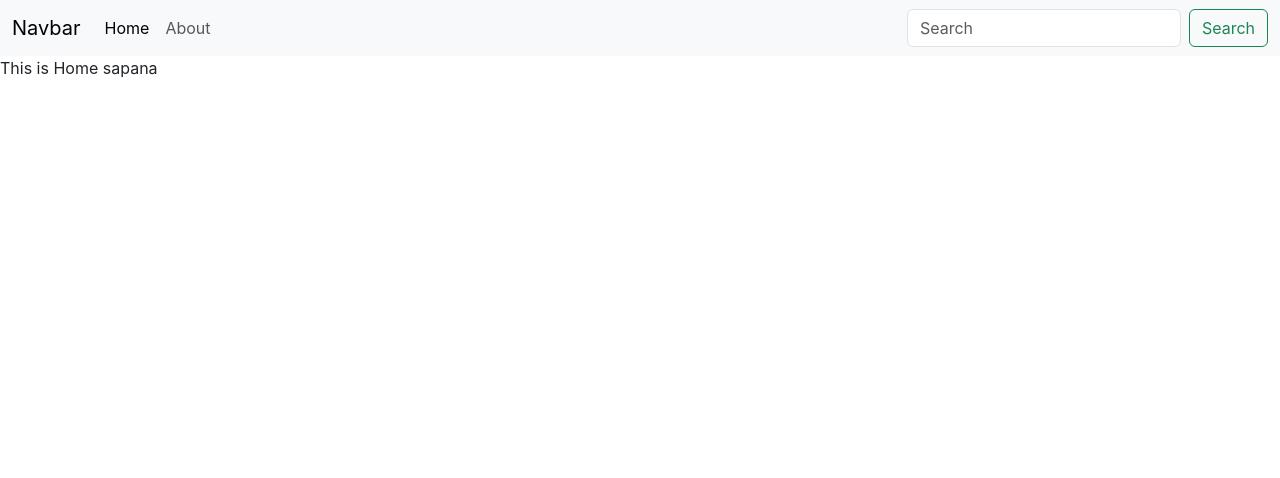
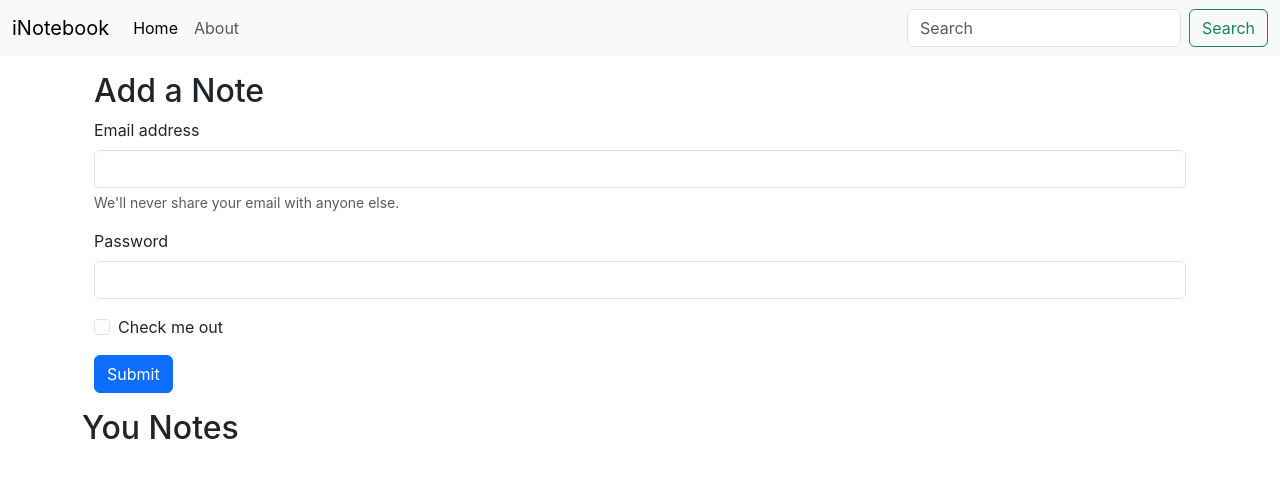
Before and after one commit to SapanSidhwani/iNotebook, a React (Create React App) app: page / in a window 1280 px wide. Shown: the top 478 px of the page. Built offline with nearby package versions, Linux system fonts and the light colour scheme.

Commit message:
v-60 useLocation in Navbar

```diff
--- a/src/App.js
+++ b/src/App.js
@@ -12,10 +12,10 @@
 function RootLayout() {
   return (
     <>
-      {/* <noteState> */}
       <Navbar />
-      <Outlet />
-      {/* </noteState> */}
+      <div className="container">
+        <Outlet />
+      </div>
     </>
   );
 }
--- a/src/components/About.js
+++ b/src/components/About.js
@@ -1,16 +1,12 @@
 // rafc
-import React, { useContext, useEffect } from 'react';
-import NoteContext from '../context/notes/NoteContext';
+import React from 'react';
+// import { useContext, useEffect } from 'react';
+// import NoteContext from '../context/notes/NoteContext';
 
 const About = () => {
-    const a = useContext(NoteContext);
-    useEffect(() => {
-        a.update();
-        // eslint-disable-next-line
-    }, []);
     return (
         <div>
-            This is About {a.state.name} and he is in class {a.state.class}
+            This is About page
         </div>
     );
 }
--- a/src/components/Home.js
+++ b/src/components/Home.js
@@ -1,16 +1,31 @@
 // rafc
-import React, { useContext, useEffect } from 'react';
-import NoteContext from '../context/notes/NoteContext';
+import React from 'react';
+// import { useContext, useEffect } from 'react';
+// import NoteContext from '../context/notes/NoteContext';
 
 const Home = () => {
-    const a = useContext(NoteContext);
-    useEffect(() => {
-        a.update();
-        // eslint-disable-next-line
-    }, []);
     return (
         <div>
-            This is Home {a.state.name}
+            <div className="container my-3">
+                <h2>Add a Note</h2>
+                <form>
+                    <div class="mb-3">
+                        <label for="exampleInputEmail1" class="form-label">Email address</label>
+                        <input type="email" class="form-control" id="exampleInputEmail1" aria-describedby="emailHelp"/>
+                            <div id="emailHelp" class="form-text">We'll never share your email with anyone else.</div>
+                    </div>
+                    <div class="mb-3">
+                        <label for="exampleInputPassword1" class="form-label">Password</label>
+                        <input type="password" class="form-control" id="exampleInputPassword1"/>
+                    </div>
+                    <div class="mb-3 form-check">
+                        <input type="checkbox" class="form-check-input" id="exampleCheck1"/>
+                            <label class="form-check-label" for="exampleCheck1">Check me out</label>
+                    </div>
+                    <button type="submit" class="btn btn-primary">Submit</button>
+                </form>
+            </div>
+            <h2>You Notes</h2>
         </div>
     );
 }
--- a/src/components/Navbar.js
+++ b/src/components/Navbar.js
@@ -1,21 +1,25 @@
-import React from 'react';
-import { Link } from "react-router-dom";
+import React, { useEffect } from 'react';
+import { Link, useLocation } from "react-router-dom";
 
 const Navbar = () => {
+    const location = useLocation();
+    useEffect(() => {
+
+    }, [location]);
   return (
       <nav className="navbar navbar-expand-lg bg-body-tertiary">
           <div className="container-fluid">
-              <Link className="navbar-brand" to="/">Navbar</Link>
+              <Link className="navbar-brand" to="/">iNotebook</Link>
               <button className="navbar-toggler" type="button" data-bs-toggle="collapse" data-bs-target="#navbarSupportedContent" aria-controls="navbarSupportedContent" aria-expanded="false" aria-label="Toggle navigation">
                   <span className="navbar-toggler-icon"></span>
               </button>
               <div className="collapse navbar-collapse" id="navbarSupportedContent">
                   <ul className="navbar-nav me-auto mb-2 mb-lg-0">
                       <li className="nav-item">
-                          <Link className="nav-link active" aria-current="page" to="/">Home</Link>
+                          <Link className={`nav-link ${ location.pathname === '/' ? "active" : "" }`} aria-current="page" to="/">Home</Link>
                       </li>
                       <li className="nav-item">
-                          <Link className="nav-link" to="/about">About</Link>
+                          <Link className={`nav-link ${ location.pathname === '/about' ? "active" : "" }`} to="/about">About</Link>
                       </li>
                   </ul>
                   <form className="d-flex" role="search">
--- a/src/context/notes/NoteState.js
+++ b/src/context/notes/NoteState.js
@@ -1,22 +1,10 @@
-import { useState } from 'react';
+// import { useState } from 'react';
 import NoteContext from './NoteContext';
 
 const NoteState = (props) => {
-    const [state, setState] = useState({
-        "name": "Sapan",
-        "class": "5b"
-    });
-    const update = () => {
-        setTimeout(() => {
-            setState({
-                name: "sapana",
-                class: "10b"
-            });
-        }, 2000);
-    }
-
+    const state = "sapan"
     return (
-        <NoteContext.Provider value={{state, update}}>
+        <NoteContext.Provider value={state}>
             {props.children}
         </NoteContext.Provider>
     );
```
